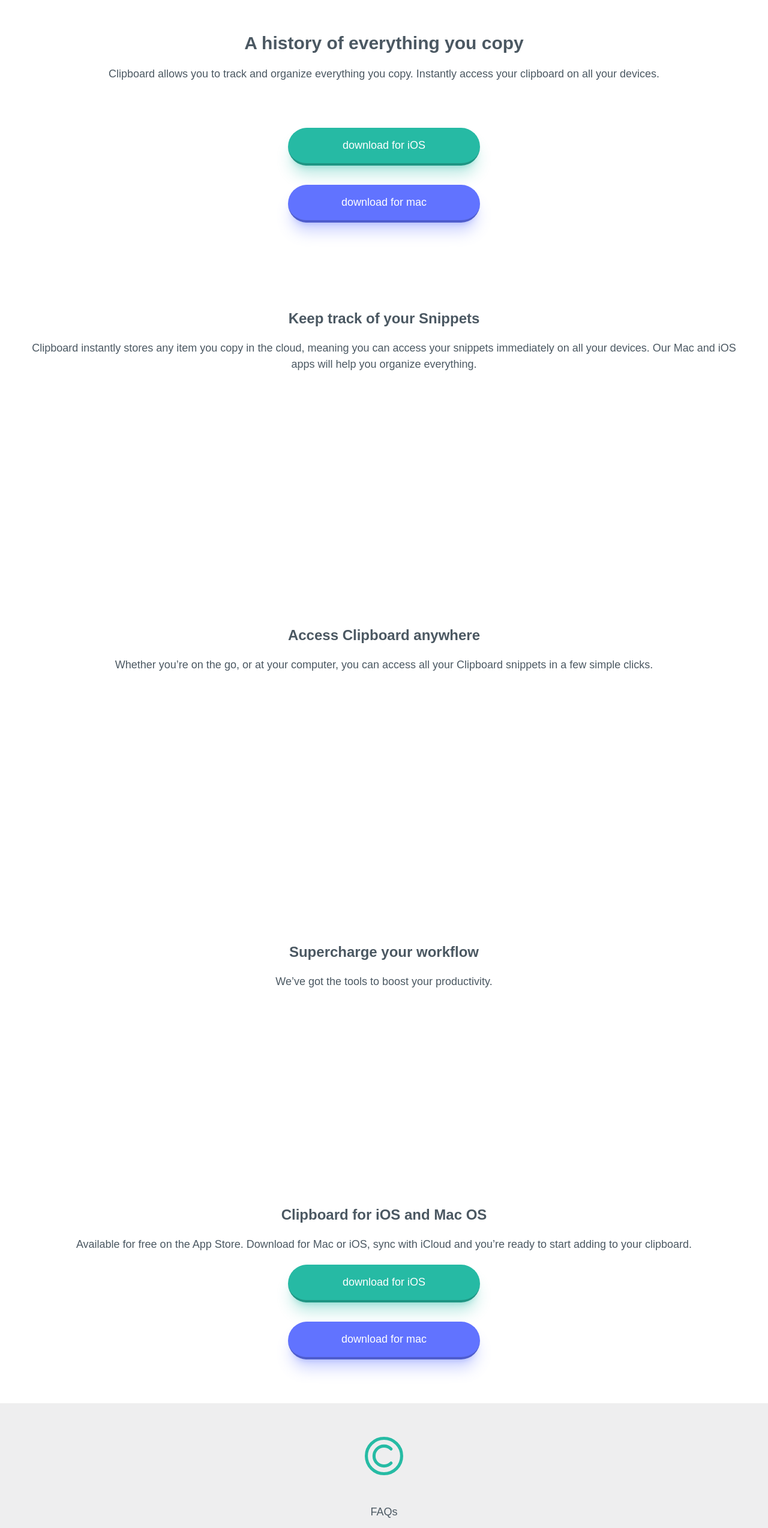
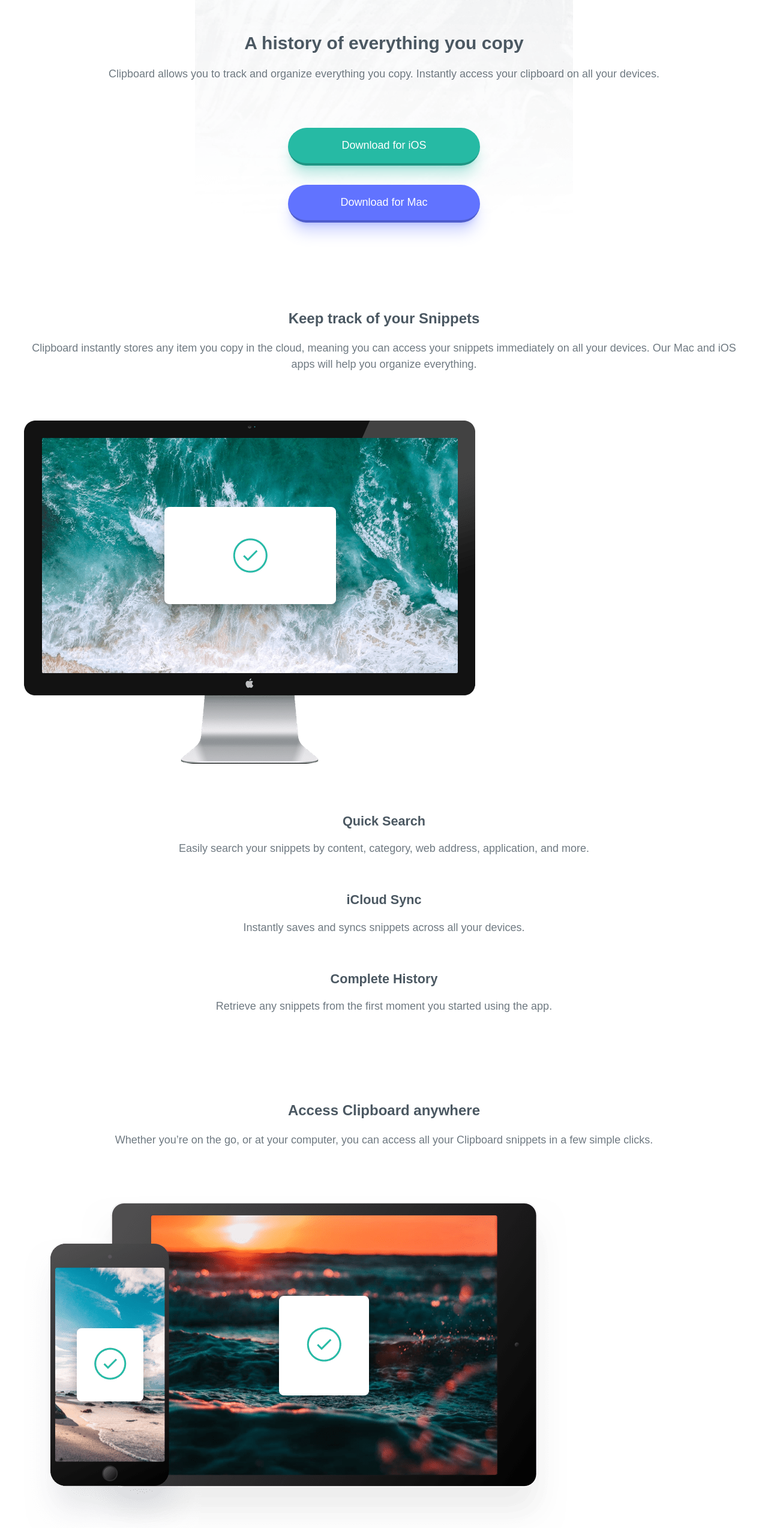
Before and after one commit to Deeokafor/fm-clipboard-landing-page-master, a React (Vite) app: page / in a window 1280 px wide. Shown: the part 239-2786 px from the top of the page at 60% size. Built offline with nearby package versions, Linux system fonts and the light colour scheme; a web font is replaced by a local one.

Commit message:
Completed Code Implementation for Mobile Ui Build

```diff
--- a/src/components/Buttons.jsx
+++ b/src/components/Buttons.jsx
@@ -1,7 +1,7 @@
 function IosButton() {
     return (
         <a href="#" className="tw:bg-clipboard-strong-cyan tw:text-white tw:py-4 tw:px-8 tw:rounded-full tw:w-80 tw:text-center tw:border-b-4 tw:border-black/20 tw:shadow-xl tw:shadow-clipboard-strong-cyan/30">
-            download for iOS
+            Download for iOS
         </a>
     )
 }
@@ -9,7 +9,7 @@ function IosButton() {
 function MacButton() {
     return (
         <a href="#" className="tw:bg-clipboard-light-blue tw:text-white tw:py-4 tw:px-8 tw:rounded-full tw:w-80 tw:text-center tw:border-b-4 tw:border-black/20 tw:shadow-xl tw:shadow-clipboard-light-blue/30">
-            download for mac
+            Download for Mac
         </a>
     )
 }
--- a/src/components/CTA.jsx
+++ b/src/components/CTA.jsx
@@ -3,15 +3,15 @@ import { MacButton } from './Buttons';
 
 export default function CallToAction() {
     return (
-        <section className='tw:min-h-96 tw:px-10 tw:flex tw:flex-col tw:justify-center tw:text-center'>
+        <section className='tw:min-h-96 tw:px-10 tw:my-44 tw:flex tw:flex-col tw:justify-center tw:text-center'>
             <div className="tw:text-center">
                 <h2 className="w-font-bold tw:text-2xl tw:font-bold">Clipboard for iOS and Mac OS</h2>
-                <p className="tw:mt-5">
+                <p className="tw:mt-5 tw:opacity-80">
                 Available for free on the App Store. Download for Mac or iOS, sync with iCloud
                 and you’re ready to start adding to your clipboard.
                 </p>
             </div>
-            <div className='tw:grid tw:justify-center tw:gap-8 tw:my-5'>
+            <div className='tw:grid tw:justify-center tw:gap-8 tw:mt-14'>
                 <IosButton />
                 <MacButton />
             </div>
--- /dev/null
+++ b/src/components/Cards.jsx
@@ -0,0 +1,48 @@
+// import data from '../data.json';
+
+function Cards() {
+    return (
+        <div className="tw:flex tw:flex-col tw:gap-14 tw:my-10">
+            <div className="">
+                <h3 className="tw:font-semibold tw:mb-4 tw:text-[1.35rem]">Quick Search</h3>
+                <p className="tw:opacity-80">Easily search your snippets by content, category, web address, application, and more.</p>
+            </div>
+
+            <div>
+                <h3 className="tw:font-semibold tw:mb-4 tw:text-[1.35rem]">iCloud Sync</h3>
+                <p className="tw:opacity-80">Instantly saves and syncs snippets across all your devices.</p>
+            </div>
+
+            <div>
+                <h3 className="tw:font-semibold tw:mb-4 tw:text-[1.35rem]">Complete History</h3>
+                <p className="tw:opacity-80">Retrieve any snippets from the first moment you started using the app.</p>
+            </div>
+        </div>
+    );
+}
+
+function CardsWithImage() {
+    return (
+        <div className="tw:flex tw:flex-col tw:gap-14 tw:my-30">
+            <div className="tw:flex tw:flex-col tw:items-center">
+                <div className="tw:mb-10"><img src="/icon-blacklist.svg" alt="" /></div>
+                <h3 className="tw:font-semibold tw:mb-4 tw:text-[1.35rem]">Create blacklists</h3>
+                <p className="tw:opacity-80">Ensure sensitive information never makes its way to your clipboard by excluding certain sources.</p>
+            </div>
+
+            <div className="tw:flex tw:flex-col tw:items-center">
+                <div className="tw:mb-10"><img src="/icon-text.svg" alt="" /></div>
+                <h3 className="tw:font-semibold tw:mb-4 tw:text-[1.35rem]">Plain text snippets</h3>
+                <p className="tw:opacity-80">Remove unwanted formatting from copied text for a consistent look.</p>
+            </div>
+
+            <div className="tw:flex tw:flex-col tw:items-center">
+                <div className="tw:mb-10"><img src="/icon-preview.svg" alt="" /></div>
+                <h3 className="tw:font-semibold tw:mb-4 tw:text-[1.35rem]">Sneak preview</h3>
+                <p className="tw:opacity-80">Quick preview of all snippets on your Clipboard for easy access.</p>
+            </div>
+        </div>
+    )
+}
+
+export { Cards, CardsWithImage };
--- a/src/components/Footer.jsx
+++ b/src/components/Footer.jsx
@@ -6,7 +6,7 @@ function Footer() {
             </div>
 
             <div className="tw:capitalize">
-                <ul className="tw:text-center tw:grid tw:gap-7 tw:my-12">
+                <ul className="tw:text-center tw:grid tw:gap-7 tw:my-12 tw:font-medium">
                     <li>FAQs</li>
                     <li>contact us</li>
                     <li >privacy policy</li>
--- a/src/components/Hero.jsx
+++ b/src/components/Hero.jsx
@@ -3,11 +3,11 @@ import { MacButton } from './Buttons';
 
 export default function Hero() {
     return (
-        <header className="tw:min-h-96 tw:px-10">
+        <header className="tw:min-h-96 tw:px-10 tw:bg-[url(/bg-header-mobile.png)] tw:bg-contain tw:bg-top tw:bg-no-repeat">
             <div className="tw:flex tw:flex-col tw:items-center tw:justify-center tw:text-center tw:py-14">
                 <img src="/logo.svg" className='tw:my-14'/>
                 <h1 className="tw:font-bold tw:text-3xl">A history of everything you copy</h1>
-                <p className="tw:mt-5">Clipboard allows you to track and organize everything you copy. Instantly access your clipboard on all your devices.</p>
+                <p className="tw:mt-5 tw:opacity-80">Clipboard allows you to track and organize everything you copy. Instantly access your clipboard on all your devices.</p>
             </div>
             <div className='tw:grid tw:justify-center tw:gap-8 tw:my-5 '>
                 <IosButton />
--- a/src/components/Sections.jsx
+++ b/src/components/Sections.jsx
@@ -1,13 +1,23 @@
+import { Cards, CardsWithImage} from './Cards'
+
 function FirstSection() {
     return (
         <section className="tw:min-h-96 tw:px-10 tw:mt-36">
+
             <div className="tw:text-center">
                 <h2 className="w-font-bold tw:text-2xl tw:font-bold">Keep track of your Snippets</h2>
-                <p className="tw:mt-5">
+                <p className="tw:mt-5 tw:opacity-80">
                     Clipboard instantly stores any item you copy in the cloud, meaning you can access your snippets immediately on all your devices. Our Mac and iOS apps will help you organize everything.
                 </p>
             </div>
-            <div></div>
+
+            <div className="tw:my-20">
+                <img src="/image-computer.png" alt="" />
+            </div>
+
+            <div className="tw:text-center">
+                <Cards />
+            </div>
         </section>
     )
 }
@@ -17,26 +27,38 @@ function SecondSection() {
         <section className="tw:min-h-96 tw:px-10 tw:mt-36">
             <div className="tw:text-center">
                 <h2 className="w-font-bold tw:text-2xl tw:font-bold">Access Clipboard anywhere</h2>
-                <p className="tw:mt-5">
+                <p className="tw:mt-5 tw:opacity-80">
                 Whether you’re on the go, or at your computer, you can access all your Clipboard
                 snippets in a few simple clicks.
                 </p>
             </div>
-            <div></div>
+
+            <div className="tw:my-20">
+                <img src="/image-devices.png" alt="" />
+            </div>
         </section>
     )
 }
 
 function ThirdSection() {
     return (
-        <section className="tw:min-h-96 tw:px-10 tw:mt-36">
+        <section className="tw:min-h-96 tw:px-10">
             <div className="tw:text-center">
                 <h2 className="w-font-bold tw:text-2xl tw:font-bold">Supercharge your workflow</h2>
-                <p className="tw:mt-5">
+                <p className="tw:mt-5 tw:opacity-80">
                 We’ve got the tools to boost your productivity.
                 </p>
+
+                <CardsWithImage />
             </div>
-            <div></div>
+
+            <div className="tw:flex tw:flex-col tw:gap-20 tw:items-center tw:my-30">
+                <img src="/logo-google.png"  className="tw:w-40"/>
+                <img src="/logo-ibm.png"  className="tw:w-32"/>
+                <img src="/logo-microsoft.png"  className="tw:w-44"/>
+                <img src="/logo-hp.png" className="tw:w-44"/>
+                <img src="/logo-vector-graphics.png"  className="tw:w-32"/>
+            </div>
         </section>
     )
 }
--- /dev/null
+++ b/src/data/data.json
@@ -0,0 +1,5 @@
+// this json file serves the purpose for dynamically populating the ui components
+
+{
+
+}
```
